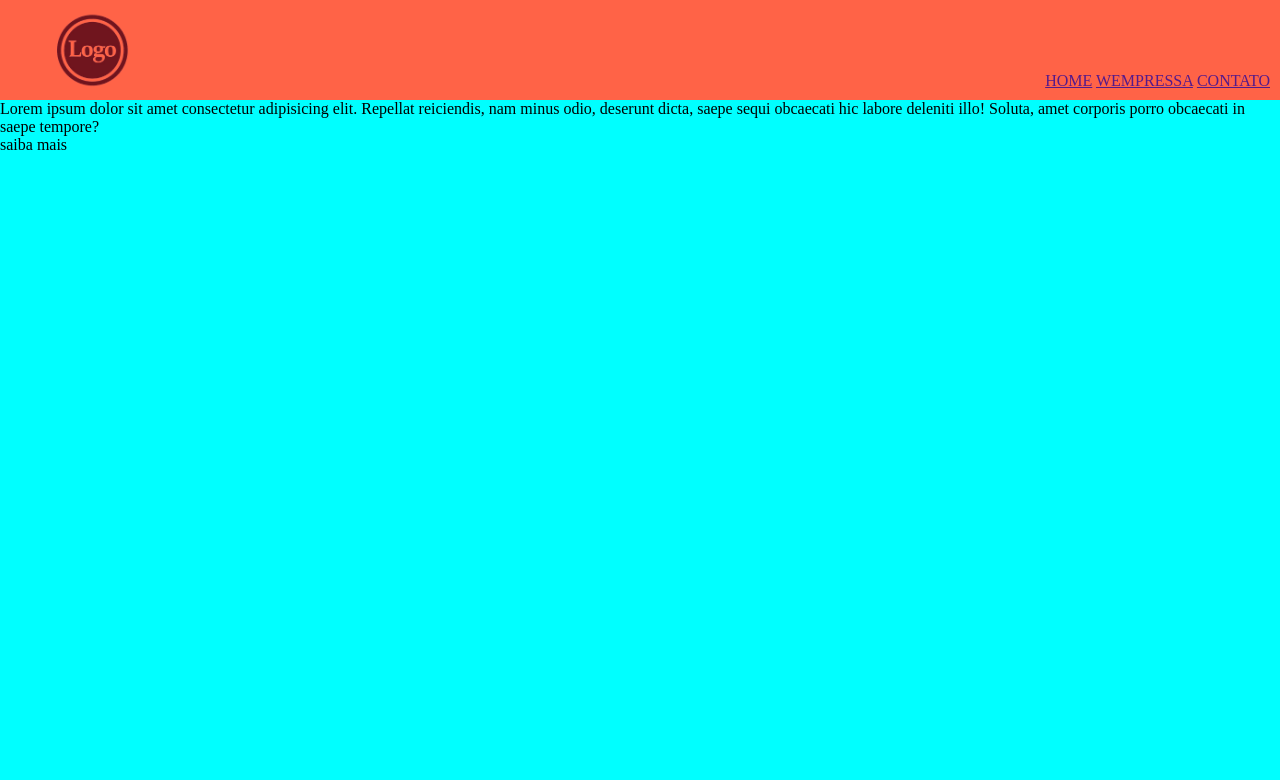
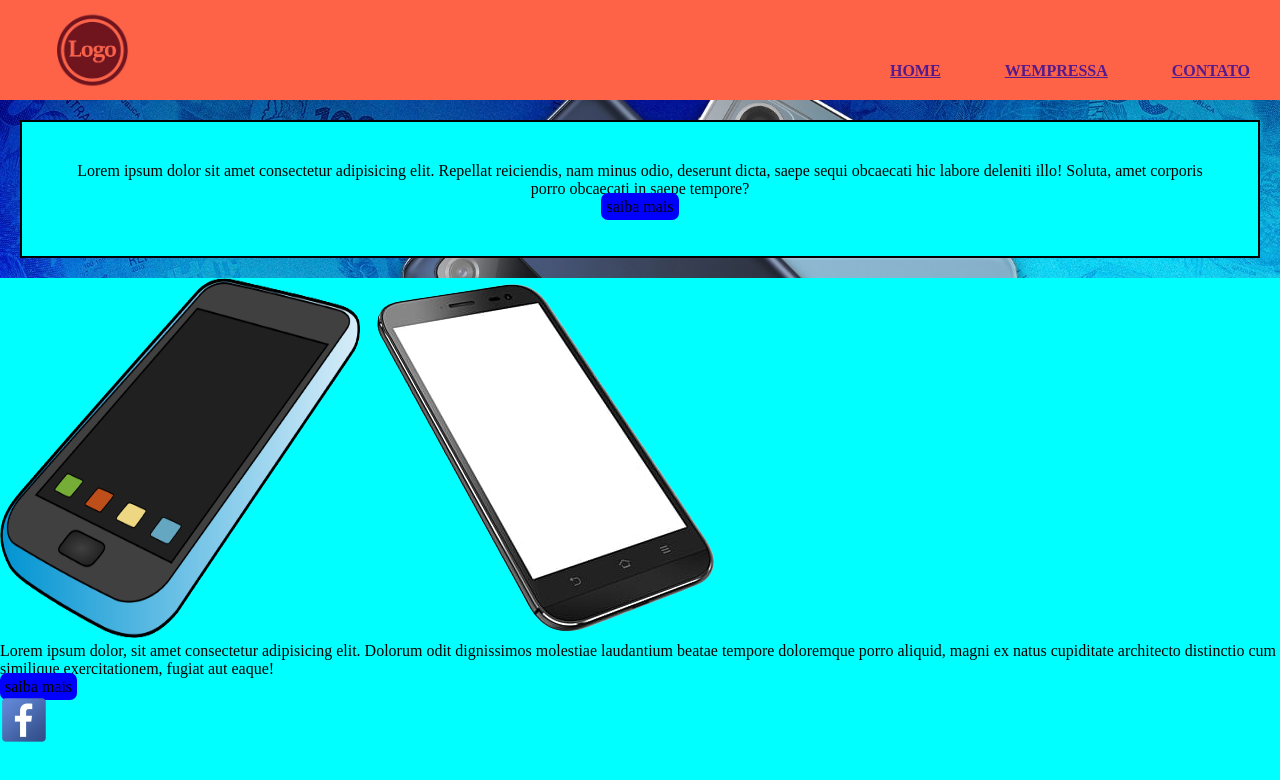
Before and after one commit to eldermauro/modelosite, a plain HTML site: page index.html in a window 1280 px wide. Drawn offline with Linux system fonts and the light colour scheme.

Commit message:
novvas mudanças

```diff
--- a/index.html
+++ b/index.html
@@ -10,7 +10,7 @@
 </head>
 <body>
     <header class="container">
-<img src="logo.png" alt="" height="80">
+        <img src="logo.png" alt="" height="80">
         <div class="menu">
             <a href="">HOME</a>
             <a href="">WEMPRESSA</a>
@@ -18,15 +18,31 @@
         </div>
 
     </header>
-
-
         <main class="meio">
             <div class="card">
-                <p>Lorem ipsum dolor sit amet consectetur adipisicing elit. Repellat reiciendis, nam minus odio, deserunt dicta, saepe sequi obcaecati hic labore deleniti illo! Soluta, amet corporis porro obcaecati in saepe tempore?</p>
+                <p>Lorem ipsum dolor sit amet consectetur adipisicing elit.
+                     Repellat reiciendis, nam minus odio, deserunt dicta, saepe sequi
+                     obcaecati hic labore deleniti illo! Soluta, amet
+                     corporis porro obcaecati in saepe tempore?</p>
                 <span  id="botao">saiba mais</span>
             </div>
 
         </main>
 
+        <section class="cell">
+            <img src="cell1.png" alt="" height="360" width="360">
+            <img src="cell2.png" alt="" height="360" width="360">
+        </section>
+
+        <section class="info">
+            <p>Lorem ipsum dolor, sit amet consectetur adipisicing elit. Dolorum odit dignissimos molestiae laudantium beatae tempore doloremque porro aliquid, magni ex natus cupiditate architecto distinctio cum similique exercitationem, fugiat aut eaque!</p>
+            <span  id="botao">saiba mais</span>
+        </section>
+
+        <footer class="rodape">
+            <a href=""><img src="facebook.png" alt="" height="" width=""></a>
+            <a href=""></a>
+            <a href=""></a>
+        </footer>
 </body>
 </html>
--- a/style.css
+++ b/style.css
@@ -2,11 +2,9 @@
     margin: 0;
     padding: 0;
 }
-
 body{
     background-color: aqua;
 }
-
 .container{
    display: flex;
    justify-content: space-between;
@@ -14,3 +12,50 @@ body{
    padding: 10px;
    background-color: tomato;
 }
+.container{
+    text-decoration: none;
+    font-weight: bold;
+    font-size: 16px;
+}
+
+.container  a:hover{
+cursor: pointer;
+color: blue;
+}
+
+.menu{
+    margin: 10px;
+}
+
+.menu a{
+    padding: 10px;
+    margin-left: 40px;
+}
+
+.meio{
+   background-color: yellow;
+   padding: 20px;
+   background-image: url(fundo.jfif);
+   background-repeat: no-repeat;
+   background-attachment: fixed;
+   background-size: cover;
+}
+
+.card{
+    border: 2px solid black;
+    background-color: aqua;
+    text-align: center;
+    padding: 40px;
+    margin: auto;
+}
+
+#botao{
+    border-radius: 7px;
+    background-color: blue;
+padding: 5px;
+}
+
+span:hover{
+    cursor: pointer;
+    color: aqua;
+}
```
Also changed, not shown: cell1.png (added), cell2.png (added), facebook.png (added), fundo.jfif (added).
